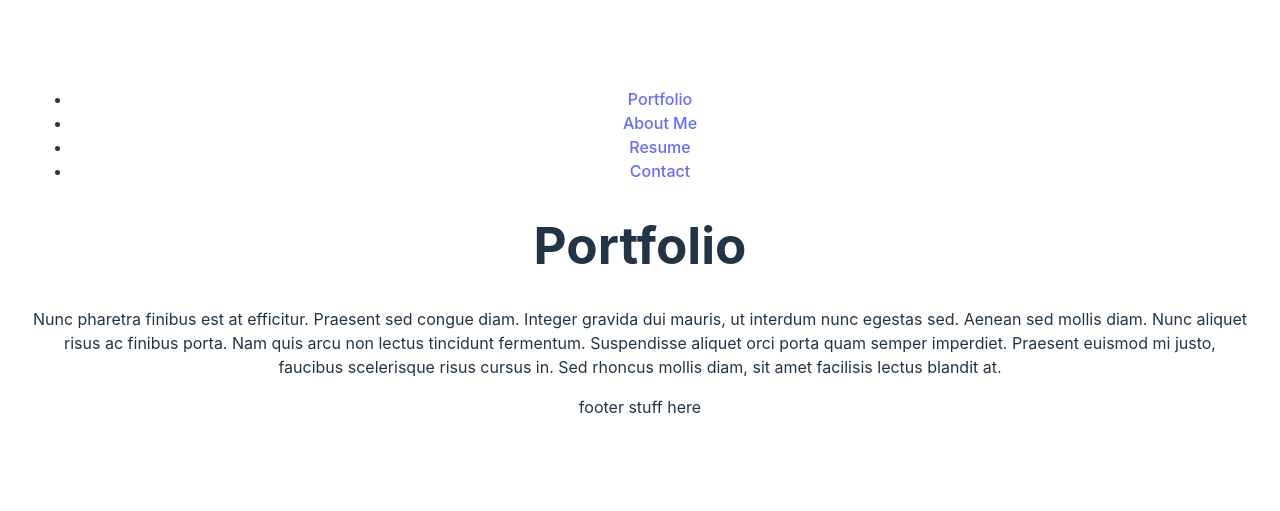
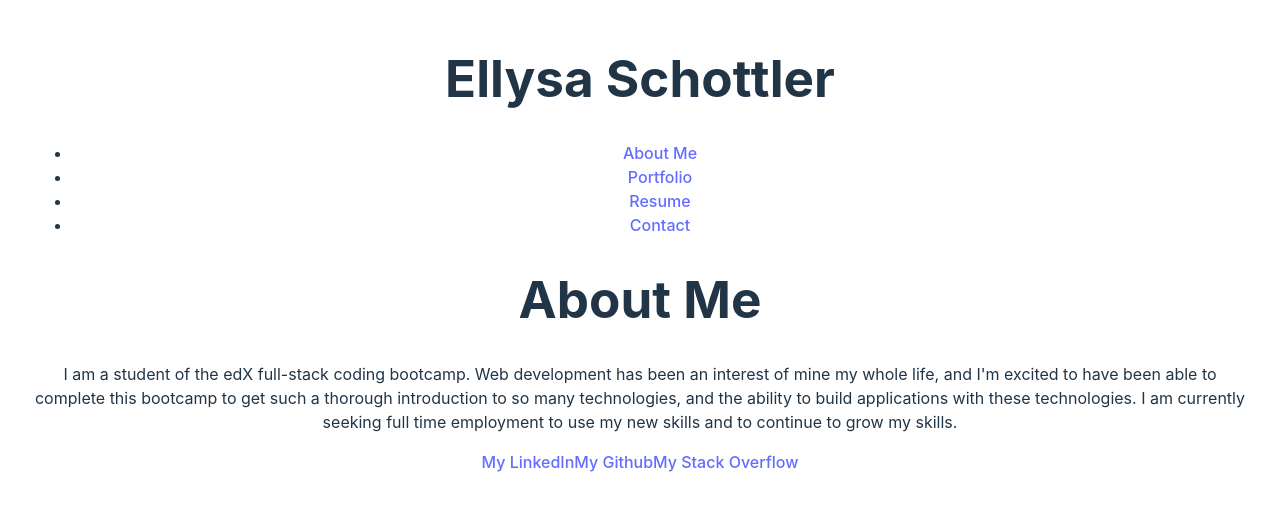
Before and after one commit to ellysaschottler/React_Portfolio-ESchottler, a React (Vite) app in the folder portfolio-eschottler/: page / in a window 1280 px wide. Shown: the part 155-666 px from the top of the page. Built offline with nearby package versions, Linux system fonts and the light colour scheme.

Commit message:
added footer links and redid routing to make About page the root

```diff
--- a/portfolio-eschottler/index.html
+++ b/portfolio-eschottler/index.html
@@ -9,5 +9,6 @@
   <body>
     <div id="root"></div>
     <script type="module" src="/src/main.jsx"></script>
+    <script src="https://platform.linkedin.com/badges/js/profile.js" async defer type="text/javascript"></script>
   </body>
 </html>
--- a/portfolio-eschottler/src/components/Footer.jsx
+++ b/portfolio-eschottler/src/components/Footer.jsx
@@ -1,7 +1,11 @@
+
 export default function Footer() {
     return (
       <div>
-footer stuff here
+             <a href="https://www.linkedin.com/in/ellysa-schottler/">My LinkedIn</a>
+             <a href="https://github.com/ellysaschottler">My Github</a>
+             <a href="https://stackoverflow.com/users/23351455/eschottler">My Stack Overflow</a>
+
       </div>
     );
   }
--- a/portfolio-eschottler/src/components/NavHeader.jsx
+++ b/portfolio-eschottler/src/components/NavHeader.jsx
@@ -6,6 +6,8 @@ function NavHeader() {
   const currentPage = useLocation().pathname;
 
   return (
+  <>
+  <h1>Ellysa Schottler</h1>
     <ul className="nav nav-header">
       <li className="nav-item">
         <Link
@@ -14,16 +16,16 @@ function NavHeader() {
           // If it is, we set the current page to 'nav-link-active', otherwise we set it to 'nav-link'
           className={currentPage === '/' ? 'nav-link active' : 'nav-link'}
         >
-          Portfolio
+          About Me
         </Link>
       </li>
       <li className="nav-item">
         <Link
-          to="/About"
-          // Check to see if the currentPage is `About`, and if so we use the active link class from bootstrap. Otherwise, we set it to a normal nav-link
-          className={currentPage === '/About' ? 'nav-link active' : 'nav-link'}
+          to="/Portfolio"
+          // Check to see if the currentPage is `Portfolio`, and if so we use the active link class from bootstrap. Otherwise, we set it to a normal nav-link
+          className={currentPage === '/Portfolio' ? 'nav-link active' : 'nav-link'}
         >
-          About Me
+          Portfolio
         </Link>
       </li>
       <li className="nav-item">
@@ -45,6 +47,8 @@ function NavHeader() {
         </Link>
       </li>
     </ul>
+
+    </>
   );
 }
 
--- a/portfolio-eschottler/src/main.jsx
+++ b/portfolio-eschottler/src/main.jsx
@@ -21,11 +21,11 @@ const router = createBrowserRouter([
     children: [
       {
         index: true,
-        element: <Portfolio />,
+        element: <About />,
       },
       {
-        path: '/About',
-        element: <About />,
+        path: '/Portfolio',
+        element: <Portfolio />,
       },
       {
         path: '/Resume',
--- a/portfolio-eschottler/src/pages/About.jsx
+++ b/portfolio-eschottler/src/pages/About.jsx
@@ -3,12 +3,7 @@ export default function About() {
       <div>
         <h1>About Me</h1>
         <p>
-          Nunc pharetra finibus est at efficitur. Praesent sed congue diam.
-          Integer gravida dui mauris, ut interdum nunc egestas sed. Aenean sed
-          mollis diam. Nunc aliquet risus ac finibus porta. Nam quis arcu non
-          lectus tincidunt fermentum. Suspendisse aliquet orci porta quam semper
-          imperdiet. Praesent euismod mi justo, faucibus scelerisque risus cursus
-          in. Sed rhoncus mollis diam, sit amet facilisis lectus blandit at.
+          I am a student of the edX full-stack coding bootcamp.  Web development has been an interest of mine my whole life, and I&apos;m excited to have been able to complete this bootcamp to get such a thorough introduction to so many technologies, and the ability to build applications with these technologies.  I am currently seeking full time employment to use my new skills and to continue to grow my skills.
         </p>
       </div>
     );
```
Also changed, not shown: 1 other file (tests, documents, lock files or other folders).
